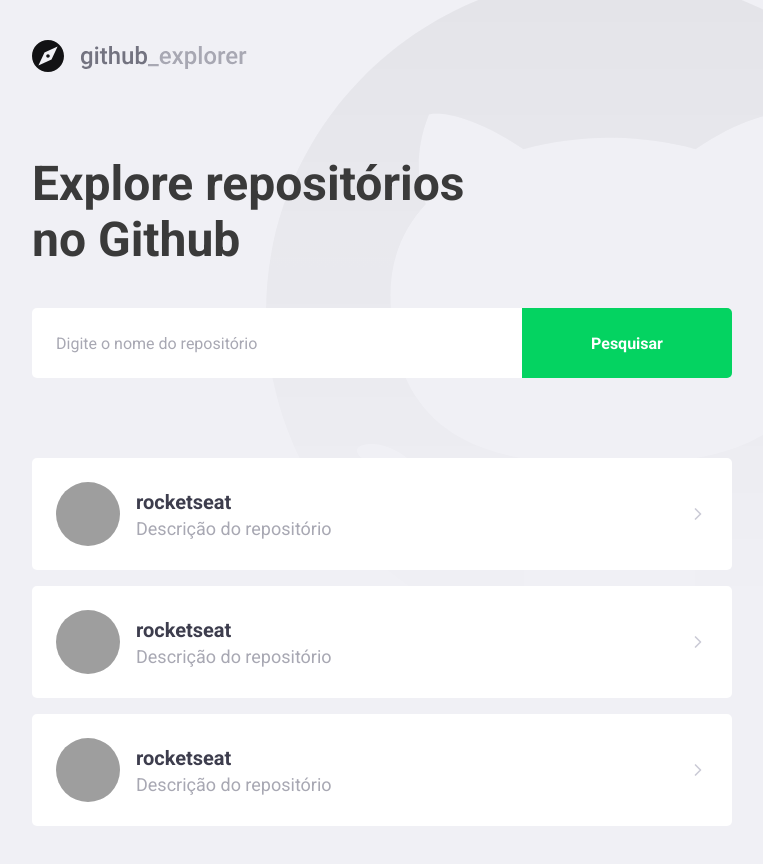
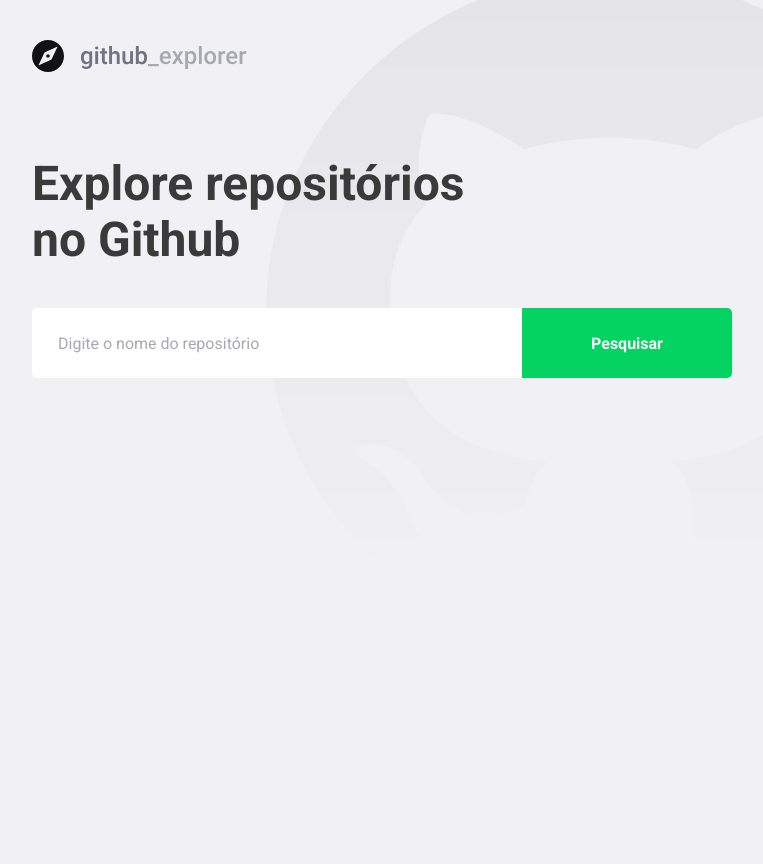
Before and after one commit to caions/GoStack11, a React (Create React App) app in the folder frontend/: page / in a window 1280 px wide. Shown: the whole page, without its empty margins (148-911 px from the left). After the commit the page ends 800 px from the top, so only its background shows below. Built offline with nearby package versions, Linux system fonts and the light colour scheme; grey boxes are pictures that could not be loaded.

Commit message:
feat: consulta a api

```diff
--- a/frontend/package.json
+++ b/frontend/package.json
@@ -10,6 +10,7 @@
     "@types/node": "^12.0.0",
     "@types/react": "^17.0.0",
     "@types/react-dom": "^17.0.0",
+    "axios": "^0.21.1",
     "polished": "^4.1.3",
     "react": "^17.0.2",
     "react-dom": "^17.0.2",
--- a/frontend/src/pages/Dashboard/index.tsx
+++ b/frontend/src/pages/Dashboard/index.tsx
@@ -1,44 +1,92 @@
-import React from 'react';
+import React, { useState, FormEvent } from 'react';
+
 import { FiChevronRight } from 'react-icons/fi';
-import { Title, Form, Repositories } from './styles';
+
+import { Title, Form, Repositories, Error } from './styles';
+
 import logoImg from '../../assets/logo.svg';
 
+import { api } from '../../services/api';
+
+interface Repository {
+  full_name: string;
+
+  owner: {
+    login: string;
+
+    avatar_url: string;
+  };
+
+  description: string;
+}
+
 const Dashboard: React.FC = () => {
+  const [repositories, setRepositories] = useState<Repository[]>([]);
+
+  const [newRepo, setNewRepo] = useState('');
+
+  const [inputError, setInputError] = useState('');
+
+  async function handleAddRepository(
+    event: FormEvent<HTMLFormElement>,
+  ): Promise<void> {
+    event.preventDefault();
+
+    if (newRepo === '') {
+      setInputError('Digite o autor/nome do repositório');
+
+      return;
+    }
+
+    try {
+      const response = await api.get<Repository>(`repos/${newRepo}`);
+
+      const repository = response.data;
+
+      setRepositories([...repositories, repository]);
+
+      setNewRepo('');
+      setInputError('');
+    } catch (error) {
+      setInputError('O repositório não existe');
+    }
+  }
+
   return (
     <>
       <img src={logoImg} alt="Github Explorer" />
+
       <Title>Explore repositórios no Github</Title>
-      <Form action="">
-        <input placeholder="Digite o nome do repositório" />
+
+      <Form hasError={!!inputError} onSubmit={handleAddRepository}>
+        <input
+          placeholder="Digite o nome do repositório"
+          value={newRepo}
+          onChange={(e) => setNewRepo(e.target.value)}
+        />
+
         <button type="submit">Pesquisar</button>
       </Form>
 
+      {inputError && <Error>{inputError}</Error>}
+
       <Repositories>
-        <a href="teste">
-          <img src="https://avatars.githubusercontent.com/u/28688721?v=4" alt="Caio Nascimento" />
-          <div>
-            <strong>rocketseat</strong>
-            <p>Descrição do repositório</p>
-          </div>
-          <FiChevronRight size={20} />
-        </a>
-        <a href="teste">
-          <img src="https://avatars.githubusercontent.com/u/28688721?v=4" alt="Caio Nascimento" />
-          <div>
-            <strong>rocketseat</strong>
-            <p>Descrição do repositório</p>
-          </div>
-          <FiChevronRight size={20} />
-        </a>
-        <a href="teste">
-          <img src="https://avatars.githubusercontent.com/u/28688721?v=4" alt="Caio Nascimento" />
-          <div>
-            <strong>rocketseat</strong>
-            <p>Descrição do repositório</p>
-          </div>
-          <FiChevronRight size={20} />
-        </a>
+        {repositories.map((repository) => (
+          <a key={repository.full_name} href="teste">
+            <img
+              src={repository.owner.avatar_url}
+              alt={repository.owner.login}
+            />
 
+            <div>
+              <strong>{repository.full_name}</strong>
+
+              <p>{repository.description}</p>
+            </div>
+
+            <FiChevronRight size={20} />
+          </a>
+        ))}
       </Repositories>
     </>
   );
--- a/frontend/src/pages/Dashboard/styles.ts
+++ b/frontend/src/pages/Dashboard/styles.ts
@@ -1,5 +1,9 @@
-import styled from 'styled-components';
+import styled, { css } from 'styled-components';
 import { shade } from 'polished';
+
+interface FormProps {
+  hasError: boolean;
+}
 
 export const Title = styled.h1`
   font-size: 48px;
@@ -10,26 +14,33 @@
   margin-top: 80px;
 `;
 
-export const Form = styled.form`
+export const Form = styled.form<FormProps>`
   margin-top: 40px;
   max-width: 700px;
 
   display: flex;
 
-  input{
-    flex:1;
+  input {
+    flex: 1;
     height: 70px;
     padding: 0 24px;
     border: 0;
     border-radius: 5px 0 0 5px;
     color: #3a3a3a;
+    border: 2px solid #fff;
+    border-right: 0;
 
-    &::placeholder{
+    ${(props) => props.hasError
+      && css`
+        border-color: #c53030;
+      `}
+
+    &::placeholder {
       color: #a8a8b3;
     }
   }
 
-  button{
+  button {
     width: 210px;
     height: 70px;
     background: #04d361;
@@ -39,20 +50,17 @@
     font-weight: bold;
     transition: background-color 0.2s;
 
-    &:hover{
-    background: ${shade(0.2, '#04d361')};
+    &:hover {
+      background: ${shade(0.2, '#04d361')};
+    }
   }
-  }
-
-
 `;
 
 export const Repositories = styled.div`
   margin-top: 80px;
   max-width: 700px;
 
-
-  a{
+  a {
     background: #fff;
     border-radius: 5px;
     width: 100%;
@@ -64,38 +72,44 @@
     align-items: center;
     transition: transform 0.2s;
 
-    &:hover{
+    &:hover {
       transform: translateX(10px);
     }
 
-    & + a{
-    margin-top: 16px;
-  }
+    & + a {
+      margin-top: 16px;
+    }
 
-    img{
+    img {
       width: 64px;
       height: 64px;
       border-radius: 50%;
     }
 
-    div{
-      margin-left: 16px;
+    div {
+      margin: 0 16px;
+      flex: 1;
 
-      strong{
+      strong {
         font-size: 20px;
-        color: #3D3D4D;
+        color: #3d3d4d;
       }
 
-      p{
+      p {
         font-size: 18px;
-        color: #A8A8B3;
+        color: #a8a8b3;
         margin-top: 4px;
       }
     }
-    svg{
+    svg {
       margin-left: auto;
       color: #cbcbd6;
     }
-
   }
 `;
+
+export const Error = styled.div`
+  display: block;
+  margin-top: 8px;
+  color: #c53030;
+`;
--- /dev/null
+++ b/frontend/src/services/api.ts
@@ -0,0 +1,5 @@
+import axios from 'axios';
+
+export const api = axios.create({
+  baseURL: 'https://api.github.com',
+});
```
Also changed, not shown: frontend/.eslintrc.json, frontend/src/App.tsx (line endings or trailing spaces), frontend/src/index.tsx (line endings or trailing spaces), frontend/src/pages/Repository/index.tsx (line endings or trailing spaces), frontend/src/pages/Repository/styles.ts (line endings or trailing spaces), frontend/src/react-app-env.d.ts (line endings or trailing spaces), frontend/src/routes/index.tsx (line endings or trailing spaces), frontend/src/styles/global.ts (line endings or trailing spaces), 2 other files (tests, documents, lock files or other folders).
